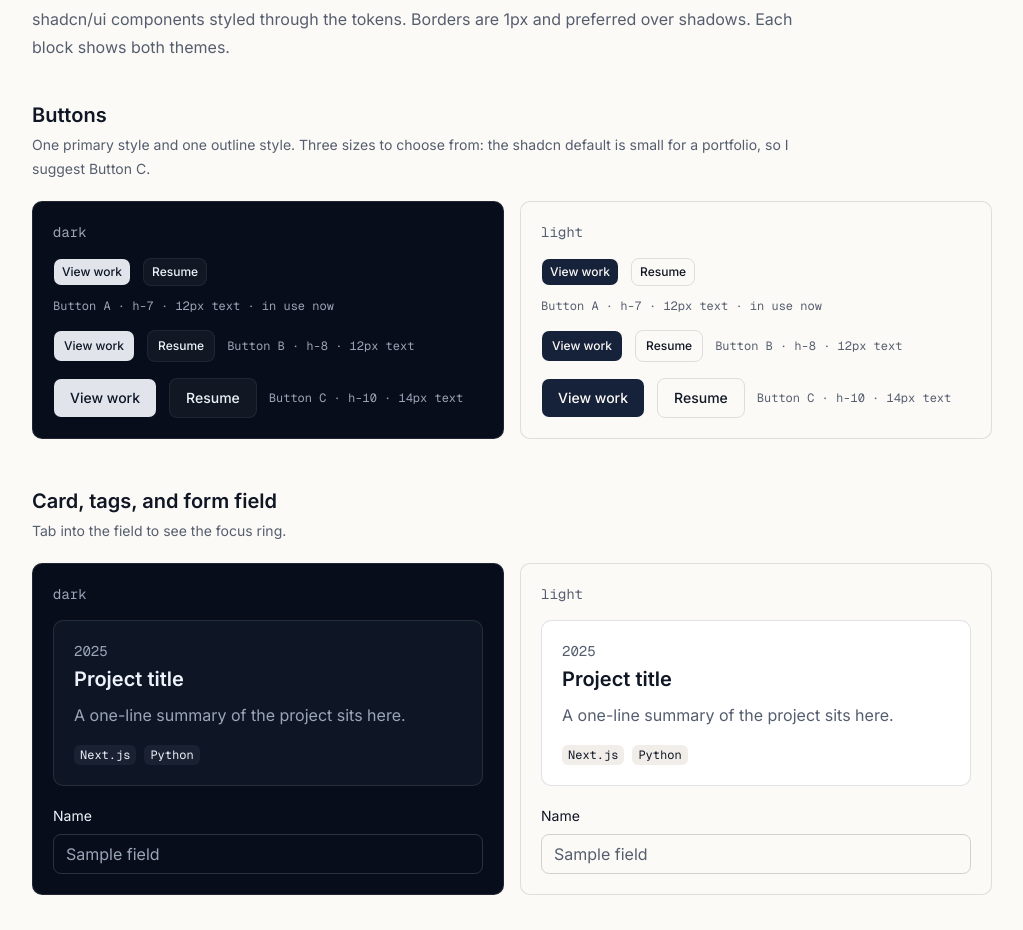
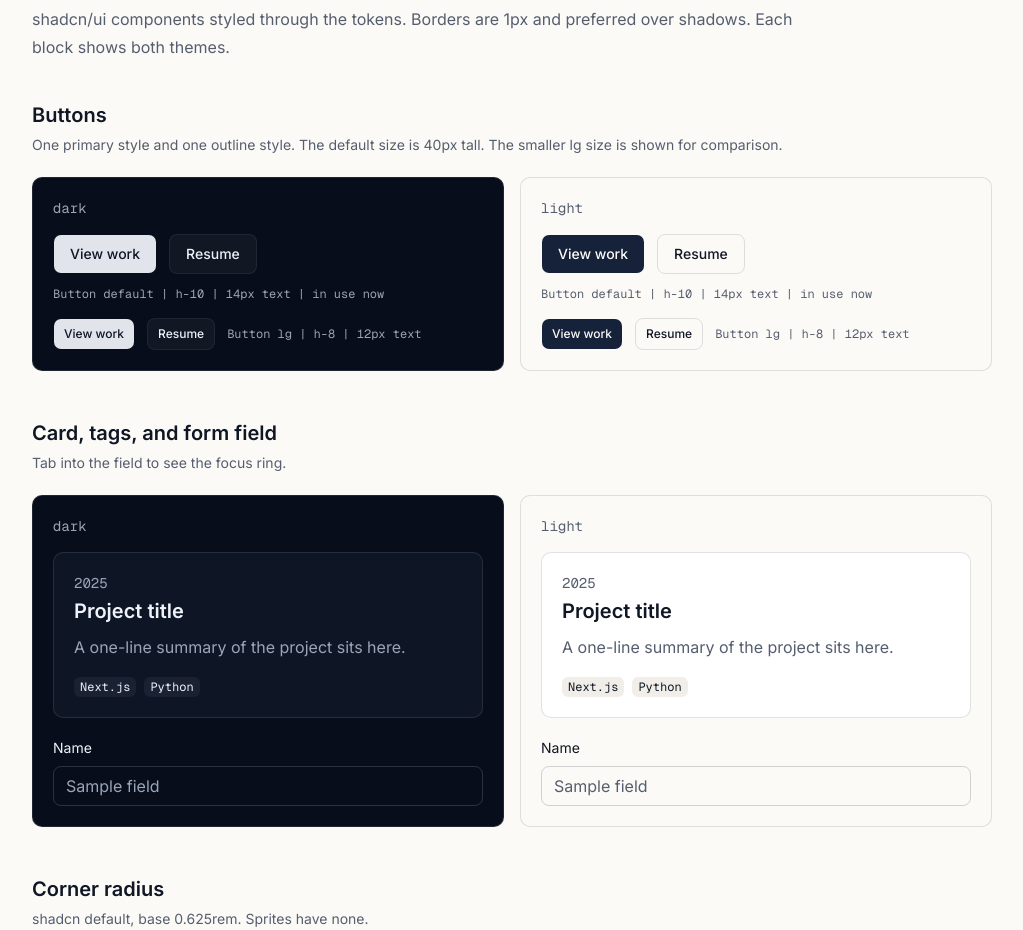
Before and after one commit to hoshi101/hoshi-portfolio, a Next.js app: page /design-system in a window 1280 px wide. Shown: the part 7440-8370 px from the top of the page, without its empty margins (128-1151 px from the left). Built offline with nearby package versions, Linux system fonts and the light colour scheme.

Commit message:
feat: Set default button size

```diff
--- a/components/DesignSystem/ComponentsSection.tsx
+++ b/components/DesignSystem/ComponentsSection.tsx
@@ -9,11 +9,9 @@ type ButtonSize = {
   current?: boolean;
 };
 
-// C is not a shadcn size variant, so it is set through className.
 const BUTTON_SIZES: ButtonSize[] = [
-  { id: "A", name: "h-7 · 12px text", size: "default", current: true },
-  { id: "B", name: "h-8 · 12px text", size: "lg" },
-  { id: "C", name: "h-10 · 14px text", size: "lg", className: "h-10 px-4 text-sm" },
+  { id: "default", name: "h-10 | 14px text", size: "default", current: true },
+  { id: "lg", name: "h-8 | 12px text", size: "lg" },
 ];
 
 const RADII = ["rounded-sm", "rounded-md", "rounded-lg", "rounded-xl"];
@@ -28,7 +26,7 @@ const ComponentsSection = () => {
     >
       <Group
         title="Buttons"
-        hint="One primary style and one outline style. Three sizes to choose from: the shadcn default is small for a portfolio, so I suggest Button C."
+        hint="One primary style and one outline style. The default size is 40px tall. The smaller lg size is shown for comparison."
       >
         <ThemePair>
           <ul className="space-y-4">
@@ -41,8 +39,8 @@ const ComponentsSection = () => {
                   Resume
                 </Button>
                 <span className="font-mono text-xs text-muted-foreground">
-                  Button {option.id} · {option.name}
-                  {option.current ? " · in use now" : ""}
+                  Button {option.id} | {option.name}
+                  {option.current ? " | in use now" : ""}
                 </span>
               </li>
             ))}
--- a/components/ui/button.tsx
+++ b/components/ui/button.tsx
@@ -20,7 +20,7 @@ const buttonVariants = cva(
       },
       size: {
         default:
-          "h-7 gap-1 px-2 text-xs/relaxed has-data-[icon=inline-end]:pr-1.5 has-data-[icon=inline-start]:pl-1.5 [&_svg:not([class*='size-'])]:size-3.5",
+          "h-10 gap-2 px-4 text-sm has-data-[icon=inline-end]:pr-3 has-data-[icon=inline-start]:pl-3 [&_svg:not([class*='size-'])]:size-4",
         xs: "h-5 gap-1 rounded-sm px-2 text-[0.625rem] has-data-[icon=inline-end]:pr-1.5 has-data-[icon=inline-start]:pl-1.5 [&_svg:not([class*='size-'])]:size-2.5",
         sm: "h-6 gap-1 px-2 text-xs/relaxed has-data-[icon=inline-end]:pr-1.5 has-data-[icon=inline-start]:pl-1.5 [&_svg:not([class*='size-'])]:size-3",
         lg: "h-8 gap-1 px-2.5 text-xs/relaxed has-data-[icon=inline-end]:pr-2 has-data-[icon=inline-start]:pl-2 [&_svg:not([class*='size-'])]:size-4",
```
